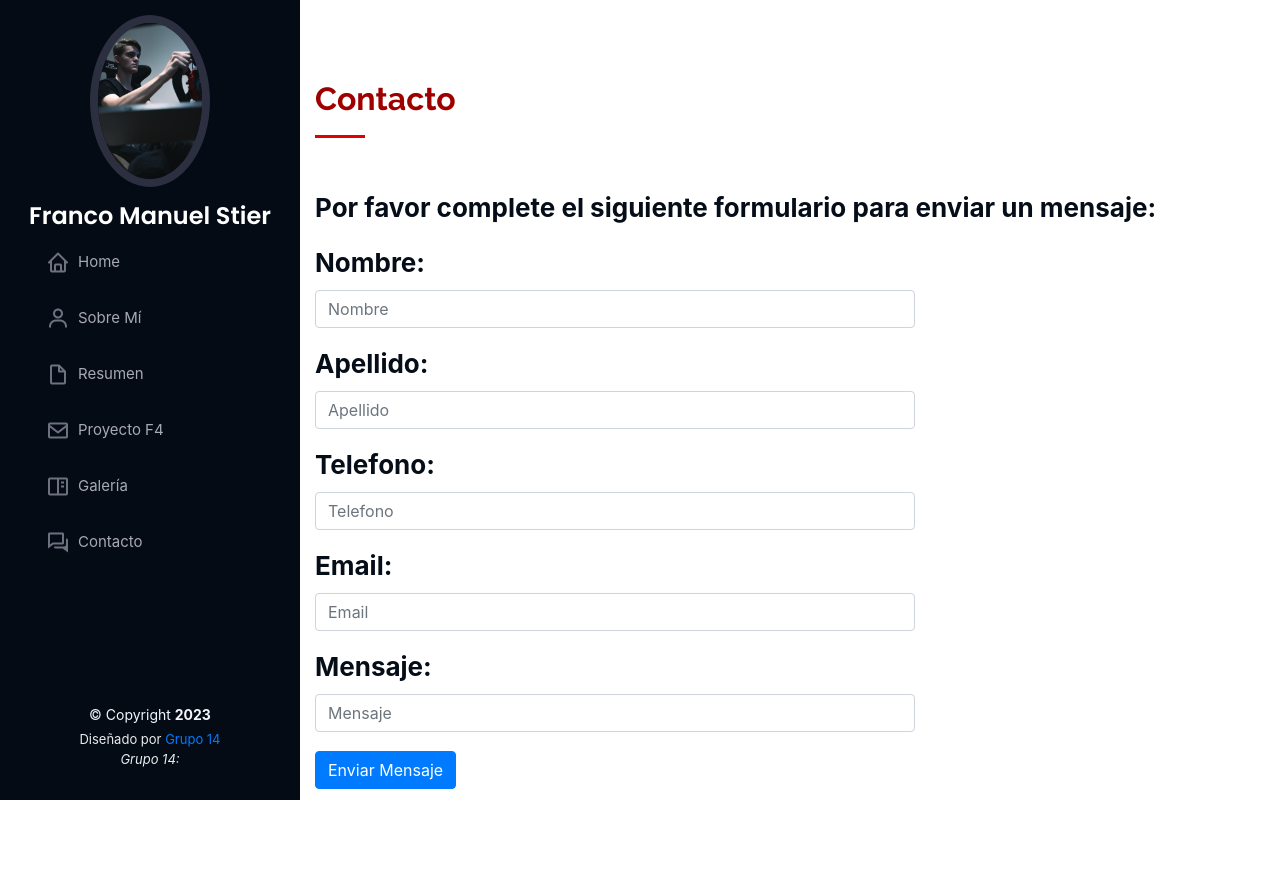
After one commit to nanoflores888/Proyecto_Grupo_14_CaC, a Django app: page /home/contacto/ in a window 1280 px wide. The commit adds this page. Run offline with Django 4.2, Linux system fonts and the light colour scheme; some libraries are stand-ins or nearby versions.

Commit message:
se agregar nuevo feature form contacto

```diff
--- a/home/forms.py
+++ b/home/forms.py
@@ -1,33 +1,32 @@
 from django import forms
-from django.forms import ModelForm, TextInput, EmailInput, NumberInput
 from .models import Contacto
 
-class UserInfoForm(ModelForm):
+class UserInfoForm(forms.ModelForm):
     class Meta:
         model = Contacto
         fields = ['nombre', 'apellido', 'telefono', 'email', 'mensaje']
         widgets = {
-            'nombre': TextInput(attrs={
+            'nombre': forms.TextInput(attrs={
                 'class': "form-control",
                 'style': 'max-width: 600px;',
                 'placeholder': 'Nombre'
                 }),
-            'apellido': TextInput(attrs={
+            'apellido': forms.TextInput(attrs={
                 'class': "form-control",
                 'style': 'max-width: 600px;',
                 'placeholder': 'Apellido'
                 }),
-            'telefono': NumberInput(attrs={
+            'telefono': forms.NumberInput(attrs={
                 'class': "form-control",
                 'style': 'max-width: 600px;',
                 'placeholder': 'Telefono'
                 }),
-            'email': EmailInput(attrs={
+            'email': forms.EmailInput(attrs={
                 'class': "form-control",
                 'style': 'max-width: 600px;',
                 'placeholder': 'Email'
                 }),
-            'mensaje': TextInput(attrs={
+            'mensaje': forms.TextInput(attrs={
                 'class': "form-control",
                 'style': 'max-width: 600px; max-height: 600px;',
                 'placeholder': 'Mensaje'
--- a/home/urls.py
+++ b/home/urls.py
@@ -8,5 +8,5 @@ urlpatterns = [
     path('home/resumen/', views.resumen, name="resumen"),
     path('home/proyecto_F4/', views.proyecto_F4, name="proyecto_F4"),
     path('home/galeria/', views.galeria, name="galeria"),
-    path('contacto/', views.contacto, name="contacto"),
+    path('home/contacto/', views.contacto, name="contacto"),
 ]
--- a/home/views.py
+++ b/home/views.py
@@ -1,9 +1,6 @@
-from django.shortcuts import render
-from django.http import HttpResponse
-from django.template import loader
+from django.shortcuts import redirect, render
 from .forms import UserInfoForm
 from django.contrib import messages
-from .forms import UserInfoForm
 
 def home(request):
         return render(request, "home/index.html")
@@ -20,14 +17,14 @@ def proyecto_F4(request):
 def galeria(request):
     return render(request, "home/galeria.html")
 
-#def contacto(request):
+def contacto(request):
     if request.method == 'POST':
-        contacto_form = UserInfoForm(request.POST)
-        if contacto_form.is_valid():
-            messages.info(request, "Info Importante")
+        contact_form = UserInfoForm(request.POST)
+        if contact_form.is_valid():
+            contact_form.save()
+            messages.success(request, 'Mensaje enviado correctamente.')
+            return redirect('home/confirmacion_envio.html')
     else:
-        contacto_form = UserInfoForm()
-    return render(request, "home/contacto.html", {'contacto_form': contacto_form})
+        contact_form = UserInfoForm()
 
-def contacto(request):
-    return render(request, "home/contacto.html", {'form': UserInfoForm,})
+    return render(request, "home/contacto.html", {'contact_form': contact_form})
--- a/static/home/css/style.css
+++ b/static/home/css/style.css
@@ -834,3 +834,14 @@ section {
 .owl-dot.active {
   background-color: #000 !important;
 }
+
+/*--------------------------------------------------------------
+# Contact Form
+--------------------------------------------------------------*/
+.contact-form {
+  font-size: 26px;
+  font-weight: 700;
+  margin-top: 20px;
+  margin-bottom: 20px;
+  color: #050d18;
+}
--- /dev/null
+++ b/templates/home/contacto.html
@@ -0,0 +1,25 @@
+{% extends './base.html' %}
+{% block titulo %}Contacto{% endblock titulo %}
+{% load static %}
+
+{% block contenido %}
+
+<!--======= Contacto Section ======= -->
+
+<section id="contact-form" class="contact-form">
+  <div class="container">
+    <div class="section-title">
+      <h2>Contacto</h2>
+    </div>
+    <p>Por favor complete el siguiente formulario para enviar un mensaje:</p>
+
+    <form method="post">
+      {% csrf_token %}
+      {{ contact_form.as_p }}
+      <button type="button" class="btn btn-primary">Enviar Mensaje</button>
+    </form>
+</section>
+
+<!-- End Contacto Section -->
+
+{% endblock contenido %}
--- a/templates/home/header.html
+++ b/templates/home/header.html
@@ -39,6 +39,11 @@
             ><i class="bx bx-book-content"></i> <span>Galería</span></a
           >
         </li>
+        <li>
+          <a href="{% url 'contacto' %}" class="nav-link scrollto"
+            ><i class="bx bx-conversation"></i> <span>Contacto</span></a
+          >
+        </li>
       </ul>
     </nav>
     <!-- .nav-menu -->
--- a/templates/home/index.html
+++ b/templates/home/index.html
@@ -3,7 +3,7 @@
 
 {% block titulo %}Franco Stier{% endblock titulo %}
 
-{%block contenido %}
+{% block contenido %}
 
 <!-- ======= Hero Section ======= -->
 <section id="hero" class="d-flex flex-column justify-content-center align-items-center">
```
Also changed, not shown: templates/home/confirmacion_envio.html (added, +9 -0 lines), home/models.py (line endings or trailing spaces), static/home/vendor/boxicons/css/boxicons.css, templates/home/galeria.html (line endings or trailing spaces), templates/home/resumen.html (line endings or trailing spaces), 1 other file.
